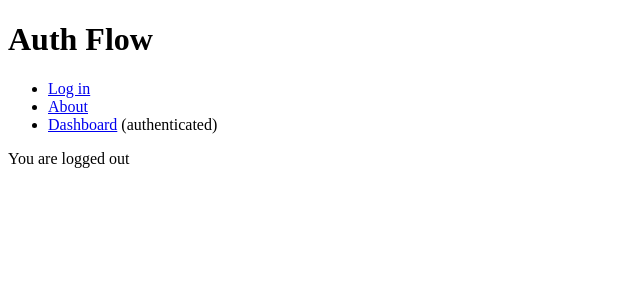
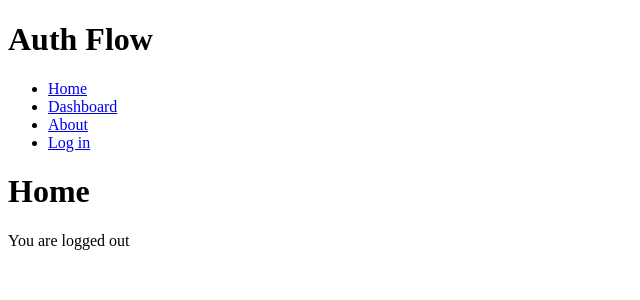
Before and after one commit to ChandlerTu/cn-tuchangle-vue, a Vue app: page / in a window 1280 px wide. Shown: the top 300 px of the page, without its empty margins (0-640 px from the left). Built offline with nearby package versions, Linux system fonts and the light colour scheme.

Commit message:
修改导航链接顺序

```diff
--- a/src/components/App.vue
+++ b/src/components/App.vue
@@ -3,39 +3,42 @@
     <h1>Auth Flow</h1>
     <ul>
       <li>
-        <router-link v-if="loggedIn" to="/logout">Log out</router-link>
-        <router-link v-if="!loggedIn" to="/login">Log in</router-link>
+        <router-link to="/">Home</router-link>
+      </li>
+      <li>
+        <router-link to="/dashboard">Dashboard</router-link>
       </li>
       <li>
         <router-link to="/about">About</router-link>
       </li>
       <li>
-        <router-link to="/dashboard">Dashboard</router-link>
-        (authenticated)
+        <router-link v-if="loggedIn" to="/logout">Log out</router-link>
+        <router-link v-if="!loggedIn" to="/login">Log in</router-link>
       </li>
     </ul>
     <template v-if="$route.matched.length">
       <router-view></router-view>
     </template>
     <template v-else>
+      <h1>Home</h1>
       <p>You are logged {{ loggedIn ? 'in' : 'out' }}</p>
     </template>
   </div>
 </template>
 
 <script>
-import auth from '../auth'
+import auth from "../auth";
 
 export default {
-  data () {
+  data() {
     return {
       loggedIn: auth.loggedIn()
-    }
+    };
   },
-  created () {
+  created() {
     auth.onChange = loggedIn => {
-      this.loggedIn = loggedIn
-    }
+      this.loggedIn = loggedIn;
+    };
   }
-}
+};
 </script>
```
